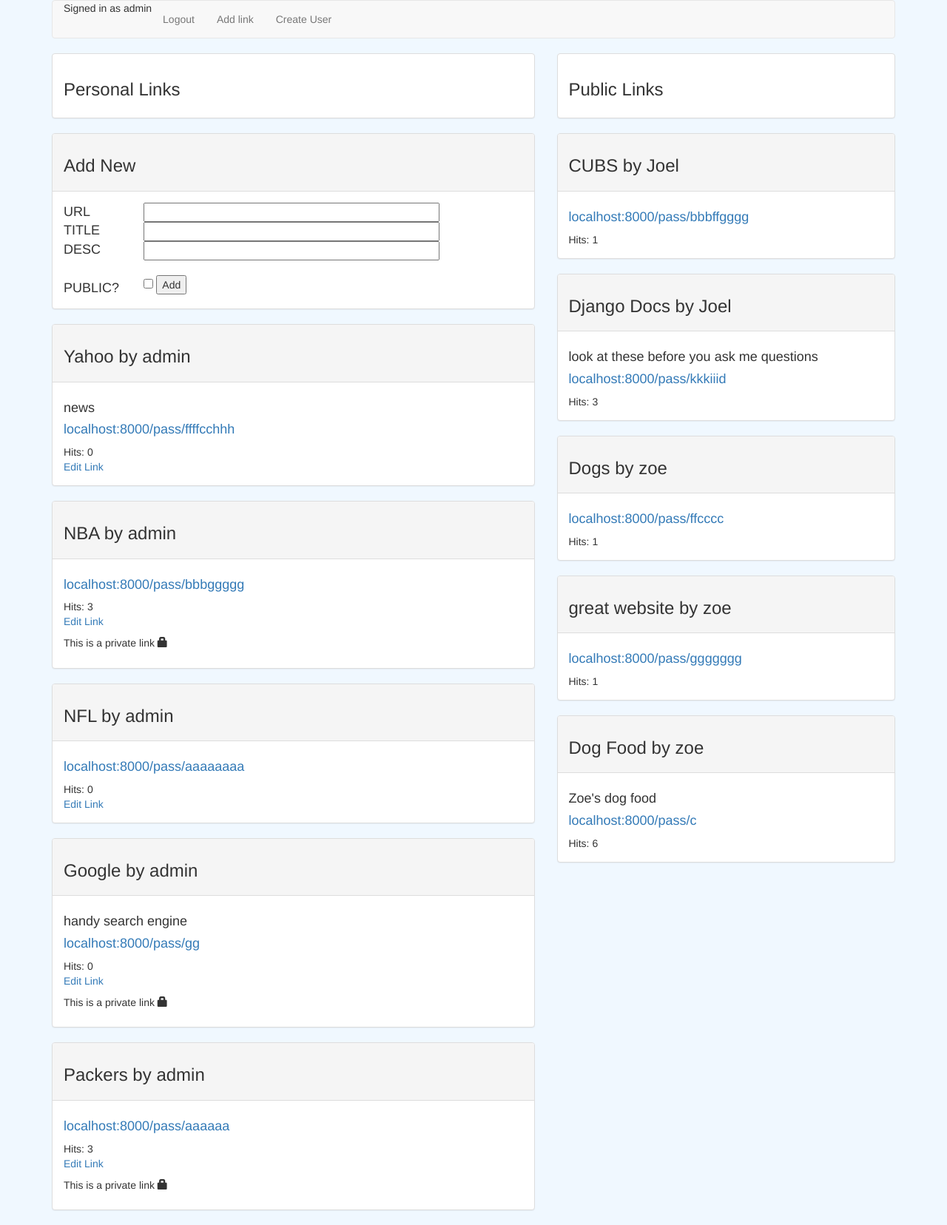
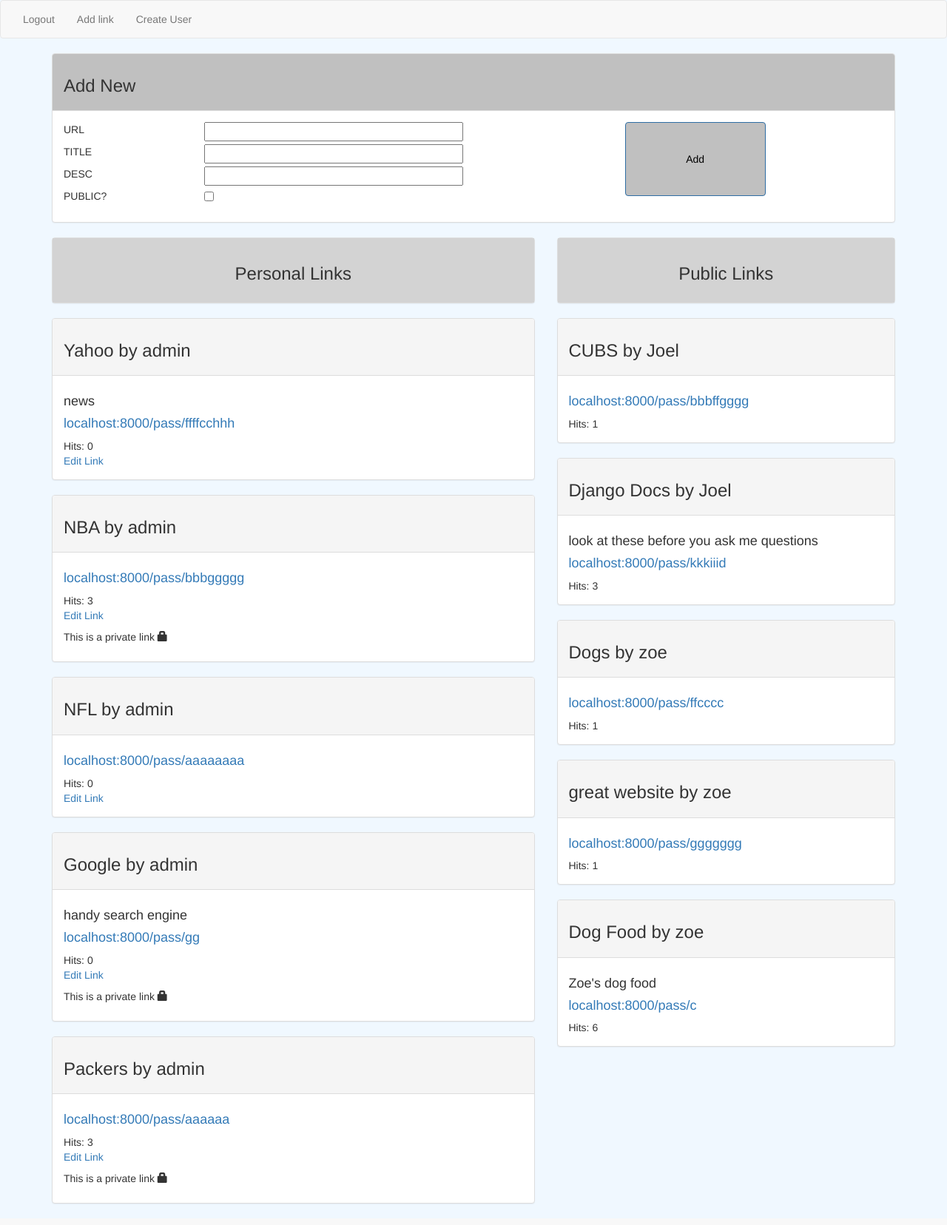
Before and after one commit to cjredmond/url_shortener, a Django app: page / in a window 1280 px wide. Shown: the whole page at 74% size. After the commit the page ends 1628 px from the top, so only its background shows below. Run offline with Django 3.2, Linux system fonts and the light colour scheme; a user stored in the database is signed in; data comes from the database, SQL or seed files in the repository; both versions use the stored data as it was after the commit; some libraries are stand-ins or nearby versions.

Commit message:
changed some styling around

```diff
--- a/url_shortener/app/static/css/theme.css
+++ b/url_shortener/app/static/css/theme.css
@@ -3,8 +3,30 @@ body {
 }
 
 .box {
-  width: 400px;
+  width: 350px;
 }
 .categories {
   font-size: 18px;
 }
+
+.input-box {
+  height: 30px;
+  margin-left: 0px;
+}
+
+.add-link {
+  background-color: silver;
+  color: black;
+  height: 100px;
+  width: 190px;
+  margin-right: 10px !important;
+}
+
+.add-new {
+  background-color: silver !important;
+}
+
+.link-tab-top {
+  background-color: lightgrey;
+  text-align: center;
+}
--- a/url_shortener/templates/app/link_list.html
+++ b/url_shortener/templates/app/link_list.html
@@ -21,41 +21,49 @@
 
 
 {% endfor %}
+<!-- #################################### -->
 {% else %}
-
-
 <div class="row">
-  <div class="col-md-7">
+  <div class="col-md-12">
     <div class="panel panel-default">
-     <div class="panel-body">
-       <h3>Personal Links</h3>
-     </div>
-   </div>
-
-   <div class="panel panel-default">
-     <div class="panel-heading">
+      <div class="panel-heading add-new">
         <h3>Add New</h3>
       </div>
      <div class="panel-body">
-      <form class="" action="{% url 'link_create_view' %}" method="post">
+       <form name="form" class="" action="{% url 'link_create_view' %}" method="post">
          {% csrf_token %}
          <div class="row">
            <div class="col-md-2">
-          <div class="categories">
-             URL <br> TITLE <br> DESC <br> <br> PUBLIC?     </div> </div>
-            <div class="col-md-9">
-              <input class = "box" type="text" name="url" value=""><br>
-              <input class = "box" type="text" name="title" value=""><br>
-              <input class = "box" type="text" name="description" value=""><br><br>
-              <input type="checkbox" name="public" value="True">
-              <input type="submit" name="name" value="Add">
+             <div class="row input-box"> URL </div>
+             <div class="row input-box"> TITLE  </div>
+             <div class="row input-box"> DESC </div>
+             <div class="row input-box"> PUBLIC? </div>
+           </div>
+             <div class="col-md-6">
+               <div class="row input-box"> <input class="box" type="text" name="url" value=""> </div>
+               <div class="row input-box"> <input class="box" type="text" name="title" value=""> </div>
+               <div class="row input-box"> <input class="box" type="text" name="description" value=""> </div>
+               <div class="row input-box"> <input type="checkbox" name="public" value="True">
+                </div>
+             </div>
+             <div class="col-md-3">
+               <input type="submit" onclick="fillForm();" class="btn btn-primary add-link" name="name" value="Add">
              </div>
            </div>
        </form>
      </div>
    </div>
 
+  </div>
+</div>
 
+<div class="row">
+  <div class="col-md-7">
+    <div class="panel panel-default">
+     <div class="panel-body link-tab-top">
+       <h3>Personal Links</h3>
+     </div>
+   </div>
 {% for link in user_link %}
 
 
@@ -77,23 +85,17 @@
 </div>
 </div>
 
-
-
 {% endfor %}
 {% endif %}
 </div>
 <div class="col-md-5">
-
-
 {% if request.user.is_authenticated %}
 <div class="panel panel-default">
- <div class="panel-body">
+ <div class="panel-body link-tab-top">
    <h3>Public Links</h3>
  </div>
 </div>
 {% for link in public_ex %}
-
-
 
 <div class="panel panel-default">
  <div class="panel-heading">
@@ -114,3 +116,14 @@
 
 
 {% endblock %}
+{% block extrascript %}
+<script type="text/javascript">
+  function fillForm() {
+    if (document.forms['form'].url.value === "" || document.forms['form'].title.value === "") {
+    alert("Please fill in all fields");
+    return false;
+    }
+    return true;
+  }
+</script>
+{% endblock %}
--- a/url_shortener/templates/base.html
+++ b/url_shortener/templates/base.html
@@ -9,7 +9,7 @@
 
   </head>
   <body>
-<div class="container">
+
 <nav class="navbar navbar-default">
   <div class="container-fluid">
     <div class="nav navbar-nav">
@@ -19,7 +19,6 @@
   <li><a href="{% url 'login' %}">Login</a></li>
   <li><a href="{% url 'user_create_view'%}">Create User</a></li>
   {% else %}
-  <li>Signed in as {{ request.user }}</li>
   <li><a href="{% url 'logout' %}?next={% url 'link_list_view' %}">Logout</a></li>
   <li><a href="{% url 'link_create_view'%}">Add link</a></li>
   <li><a href="{% url 'user_create_view'%}">Create User</a></li>
@@ -30,13 +29,16 @@
 </div>
 </div>
 </nav>
-
+<div class="container">
 
 
 
     {% block content %}
 
     {% endblock %}
+
+    {% block extrascript %}
+    {% endblock %}
 </div>
   </body>
 </html>
```
Also changed, not shown: url_shortener/templates/app/link_form.html (+13 -6 lines), url_shortener/db.sqlite3. Lines whose indentation alone changed are shown as unchanged.
